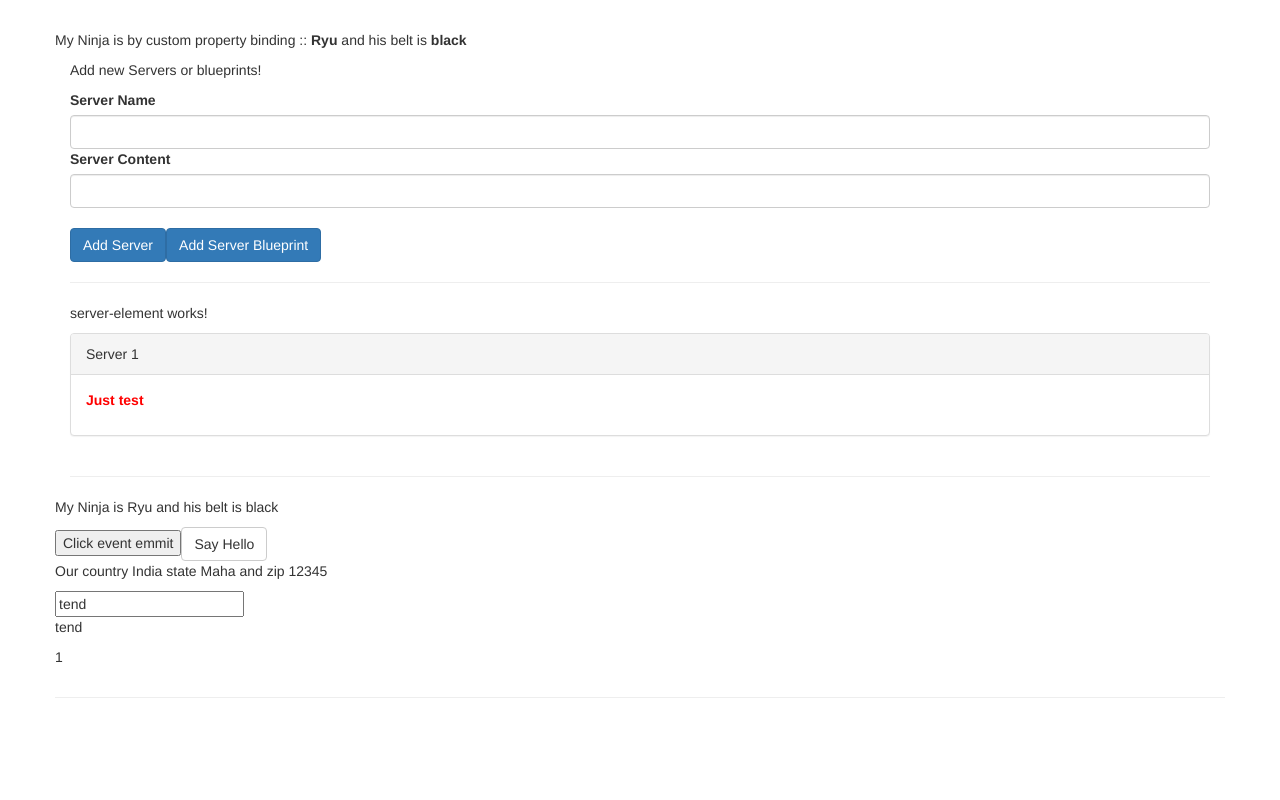
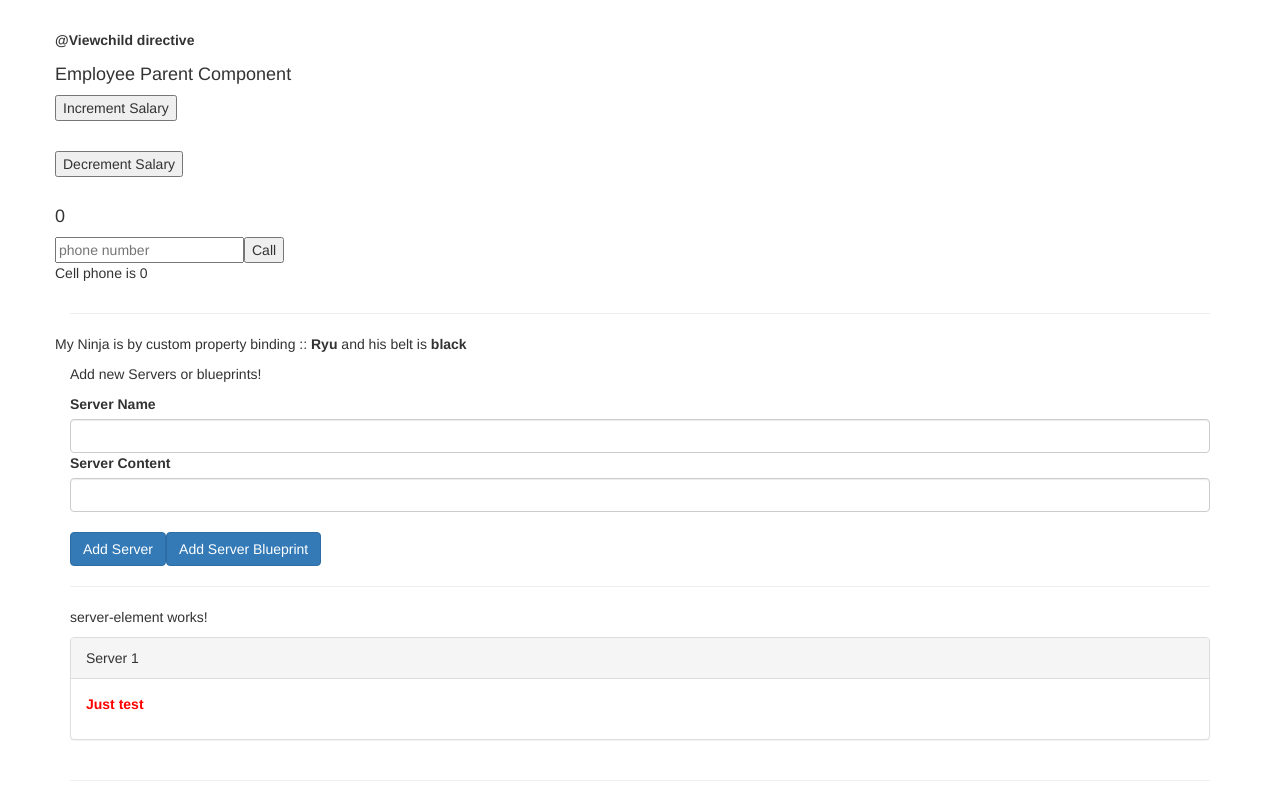
Before and after one commit to git-rp/angularjs, an Angular app in the folder cmp-databinding-start/: page / in a window 1280 px wide. Shown: the top 800 px of the page. Built offline with nearby package versions, Linux system fonts and the light colour scheme.

Commit message:
local reference

```diff
--- a/cmp-databinding-start/src/app/app.component.html
+++ b/cmp-databinding-start/src/app/app.component.html
@@ -1,4 +1,9 @@
 <div class="container">
+  <div class="row">
+    <label for="">@Viewchild directive</label>
+    <app-employee></app-employee>
+  </div>
+  <hr />
   <app-cockpit
     [ninjaData]="ninja"
     (serverCreated)="onServerAdded($event)"
@@ -27,3 +32,4 @@
     <app-greet-user [userData]="userData"></app-greet-user>
   </div>
 </div>
+<hr />
--- a/cmp-databinding-start/src/app/app.module.ts
+++ b/cmp-databinding-start/src/app/app.module.ts
@@ -8,6 +8,8 @@ import { CockpitComponent } from './cockpit/cockpit.component';
 import { ServerElementComponent } from './server-element/server-element.component';
 import { HomeComponent } from './home/home.component';
 import { GreetUserComponent } from './greet-user/greet-user.component';
+import { EmployeeComponent } from './employee/employee.component';
+import { SalaryComponent } from './salary/salary.component';
 
 @NgModule({
   declarations: [
@@ -15,7 +17,9 @@ import { GreetUserComponent } from './greet-user/greet-user.component';
     CockpitComponent,
     ServerElementComponent,
     HomeComponent,
-    GreetUserComponent
+    GreetUserComponent,
+    EmployeeComponent,
+    SalaryComponent
   ],
   imports: [
     BrowserModule,
--- /dev/null
+++ b/cmp-databinding-start/src/app/employee/employee.component.html
@@ -0,0 +1,16 @@
+<h4>Employee Parent Component</h4>
+<button (click)="increment()">Increment Salary</button>
+<p>&nbsp;</p>
+<button (click)="decrement()">Decrement Salary</button>
+
+<p>&nbsp;</p>
+<app-salary></app-salary>
+
+<input #phone placeholder="phone number" />
+
+<!-- lots of other elements -->
+
+<!-- phone refers to the input element; pass its `value` to an event handler -->
+<button type="button" (click)="callPhone(phone.value)">Call</button>
+
+<p>Cell phone is {{ phoneNo }}</p>
--- a/cmp-databinding-start/src/app/employee/employee.component.ts
+++ b/cmp-databinding-start/src/app/employee/employee.component.ts
@@ -8,6 +8,7 @@ import { SalaryComponent } from '../salary/salary.component';
 })
 export class EmployeeComponent implements OnInit {
   @ViewChild(SalaryComponent) salaryComponent: SalaryComponent;
+  phoneNo: number = 0;
   constructor() {}
   increment() {
     console.log('Salary Incremented');
@@ -17,5 +18,10 @@ export class EmployeeComponent implements OnInit {
     console.log('Salary Decremented');
     this.salaryComponent.salaryDecrement();
   }
+  callPhone(phone: number) {
+    //alert('hi----' + phone);
+    this.phoneNo = phone;
+  }
+
   ngOnInit(): void {}
 }
--- /dev/null
+++ b/cmp-databinding-start/src/app/salary/salary.component.html
@@ -0,0 +1 @@
+<h4>{{ message }} {{ empsalary }}</h4>
--- /dev/null
+++ b/cmp-databinding-start/src/app/salary/salary.component.ts
@@ -0,0 +1,21 @@
+import { Component, OnInit } from '@angular/core';
+
+@Component({
+  selector: 'app-salary',
+  templateUrl: './salary.component.html',
+  styleUrls: ['./salary.component.css'],
+})
+export class SalaryComponent implements OnInit {
+  empsalary: number = 0;
+  message: string = '';
+  constructor() {}
+  salaryIncrement() {
+    this.empsalary = this.empsalary + 500;
+    this.message = 'Employee Incremented Salary: ';
+  }
+  salaryDecrement() {
+    this.empsalary = this.empsalary - 500;
+    this.message = 'Employee Decremented Salary: ';
+  }
+  ngOnInit(): void {}
+}
```
Also changed, not shown: cmp-databinding-start/src/app/employee/employee.component.css (added), cmp-databinding-start/src/app/salary/salary.component.css (added), 2 other files (tests, documents, lock files or other folders).
